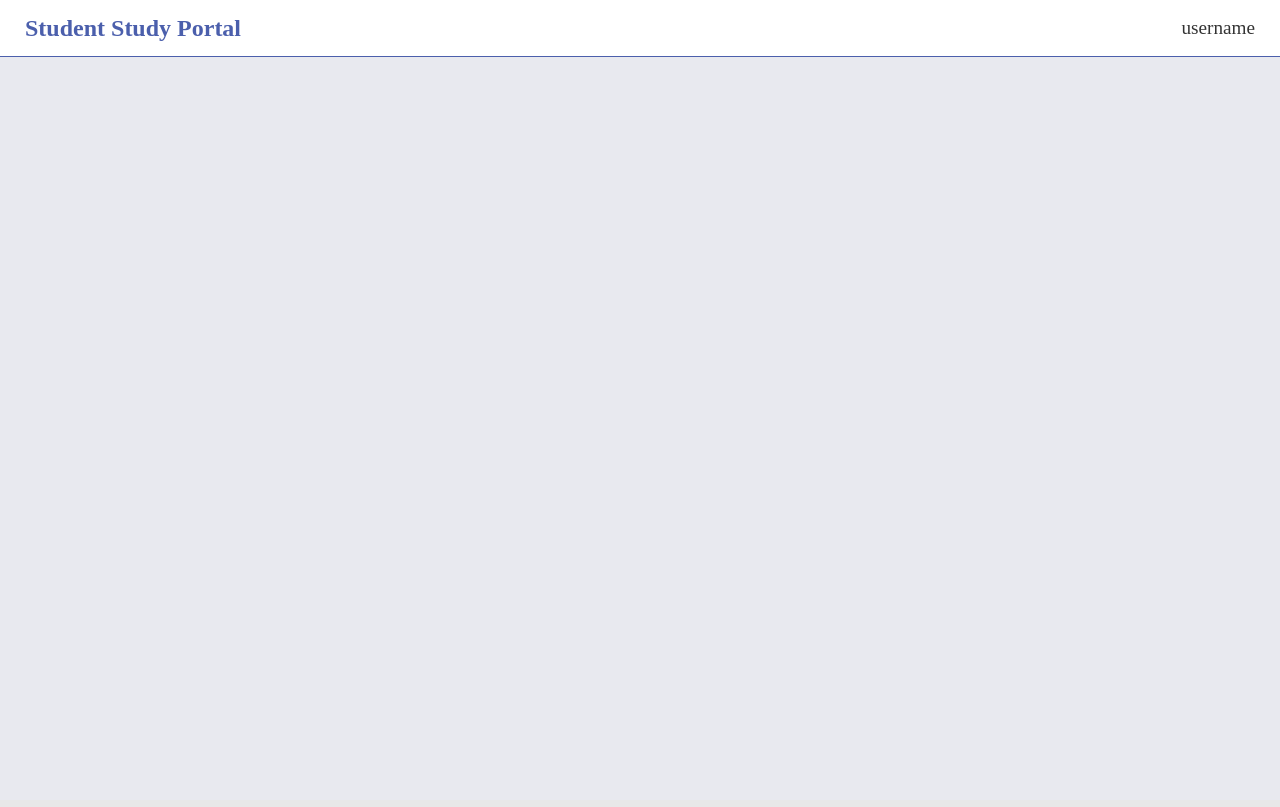
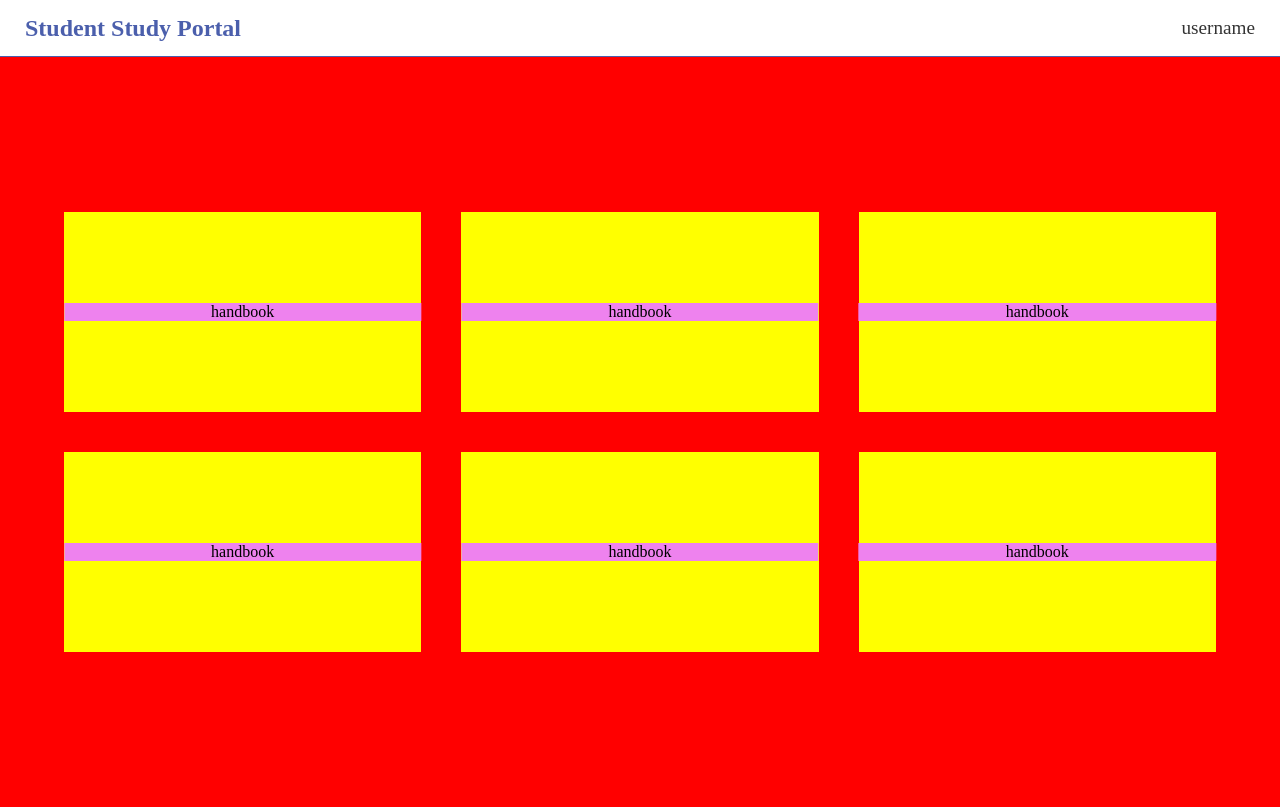
Before and after one commit to shiva-sankar-dev/student-study-portal, a Django app: page / in a window 1280 px wide. Before the commit the page ends 57 px from the top, so only its background shows below. Run offline with Django 5.2, Linux system fonts and the light colour scheme.

Commit message:
landing page started

```diff
--- a/studentstudyportalapp/templates/home.html
+++ b/studentstudyportalapp/templates/home.html
@@ -75,6 +75,67 @@
             </div>
         </nav>
     </header>
+    <style>
+        .container{
+            height: 750px;
+            background-color: red;
+            display: flex;
+            align-items: center;
+            justify-content: center;
+        }
+
+        .top-1{
+            display: grid;
+            grid-template-columns: 1fr 1fr 1fr;
+            gap: 40px;
+            width: 90%;
+        }
+        .handbook{
+            height: 200px;
+            width: 100%;
+            background-color: yellow;
+            position: relative;
+        }
+
+        .handbook p{
+            position: absolute;
+            background-color: violet;
+            top: 50%;
+            width: 100%;
+            left: 50%;
+            transform: translate(-50% , -50%);
+            margin: 0;
+
+        }
+
+        .handbook p span{
+            display: flex;
+            justify-content: center;
+        }
+    </style>
+    <div class="container">
+        <div class="top-1">
+        <div class="handbook">
+            <p><span>handbook</span></p>
+        </div>
+        <div class="handbook">
+            <p><span>handbook</span></p>
+        </div>
+        <div class="handbook">
+            <p><span>handbook</span></p>
+        </div>
+        <div class="handbook">
+            <p><span>handbook</span></p>
+        </div>
+        <div class="handbook">
+            <p><span>handbook</span></p>
+        </div>
+        <div class="handbook">
+            <p><span>handbook</span></p>
+        </div>
+        </div>
+
+    </div>
     <script>
         openLogout = document.getElementById('user-name');
         logout = document.getElementById('logout-menu');
```
Also changed, not shown: static/images/background.png (added), static/images/pexels-emel-ceren-220188-698513.jpg (added), static/images/pexels-slendyalex-3648850.jpg (added), 1 other file.
